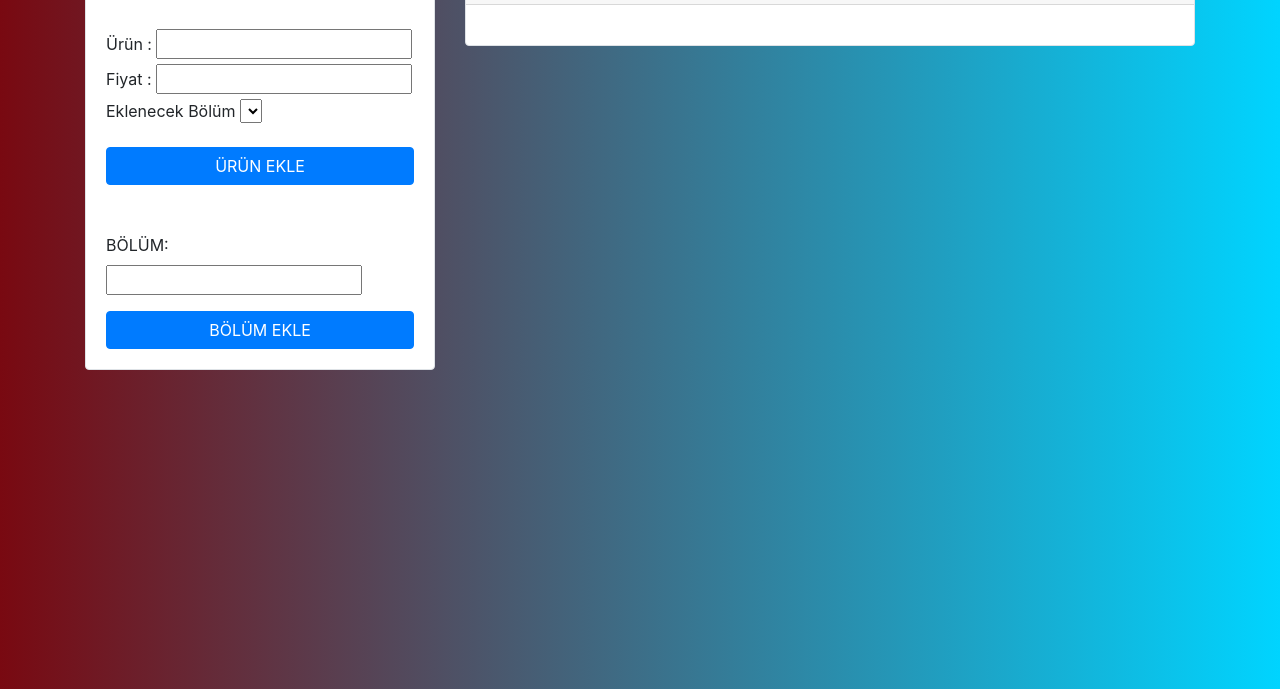
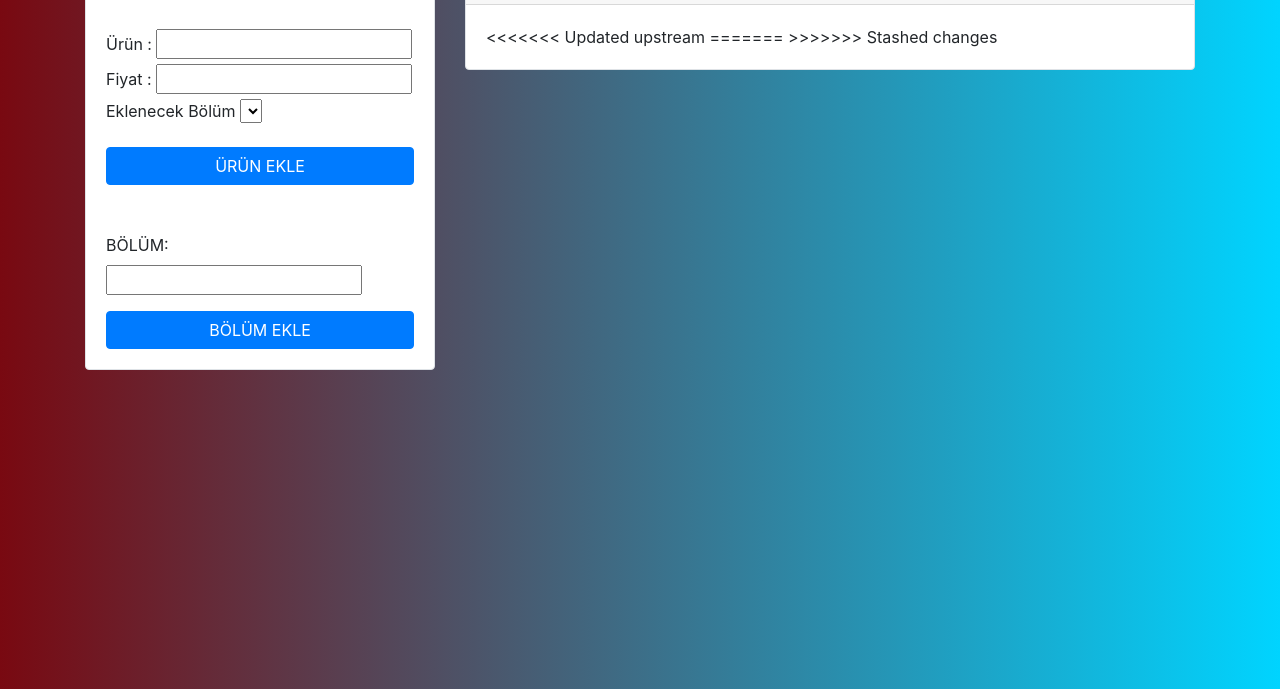
Before and after one commit to fmakinist/Menu-Project, a plain HTML site: page index.html in a window 1280 px wide. Shown: the part 111-800 px from the top of the page. Drawn offline with nearby package versions, Linux system fonts and the light colour scheme.

Commit message:
update Html

```diff
--- a/index.html
+++ b/index.html
@@ -67,7 +67,11 @@
                     <div class="card-body">
                         <div class="product" id="sectionArea">
 
+<<<<<<< Updated upstream
 
+=======
+
+>>>>>>> Stashed changes
                         </div>
 
                     </div>
```
Also changed, not shown: index.js (+2 -6 lines).
